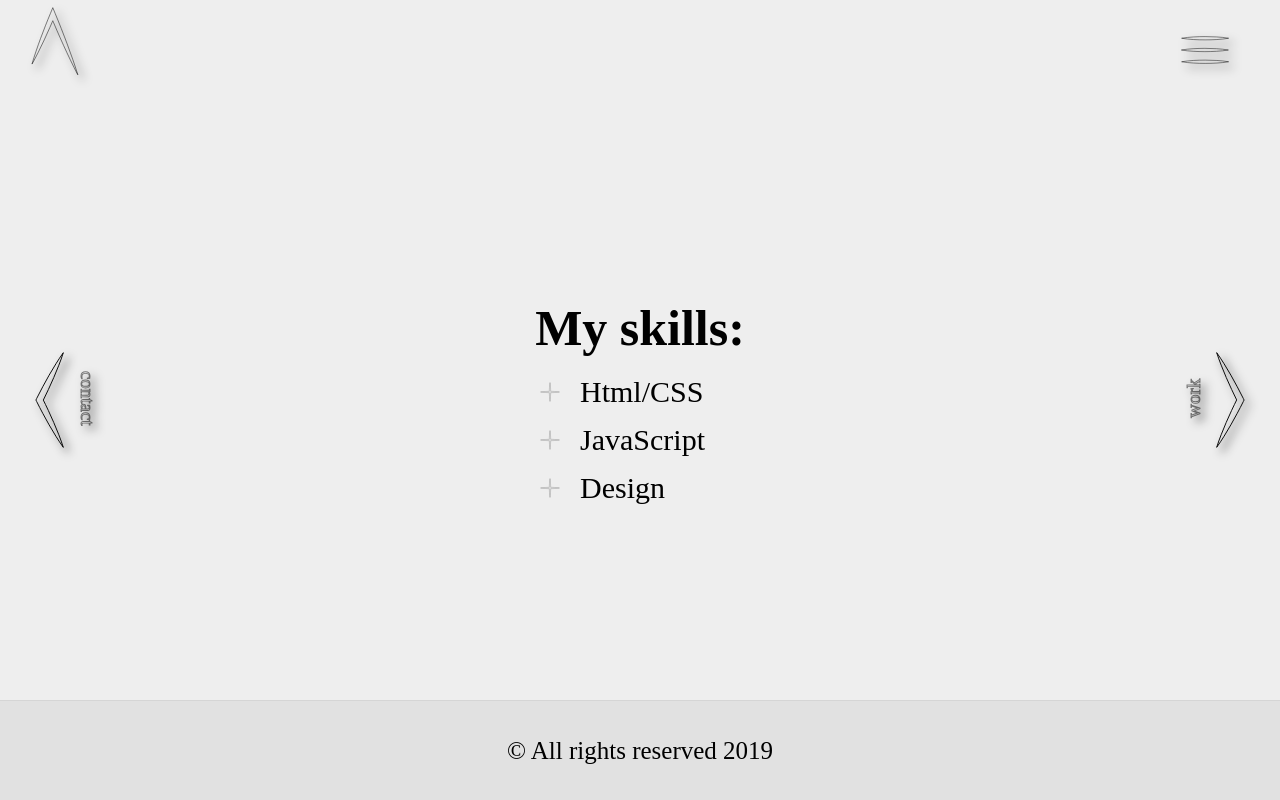
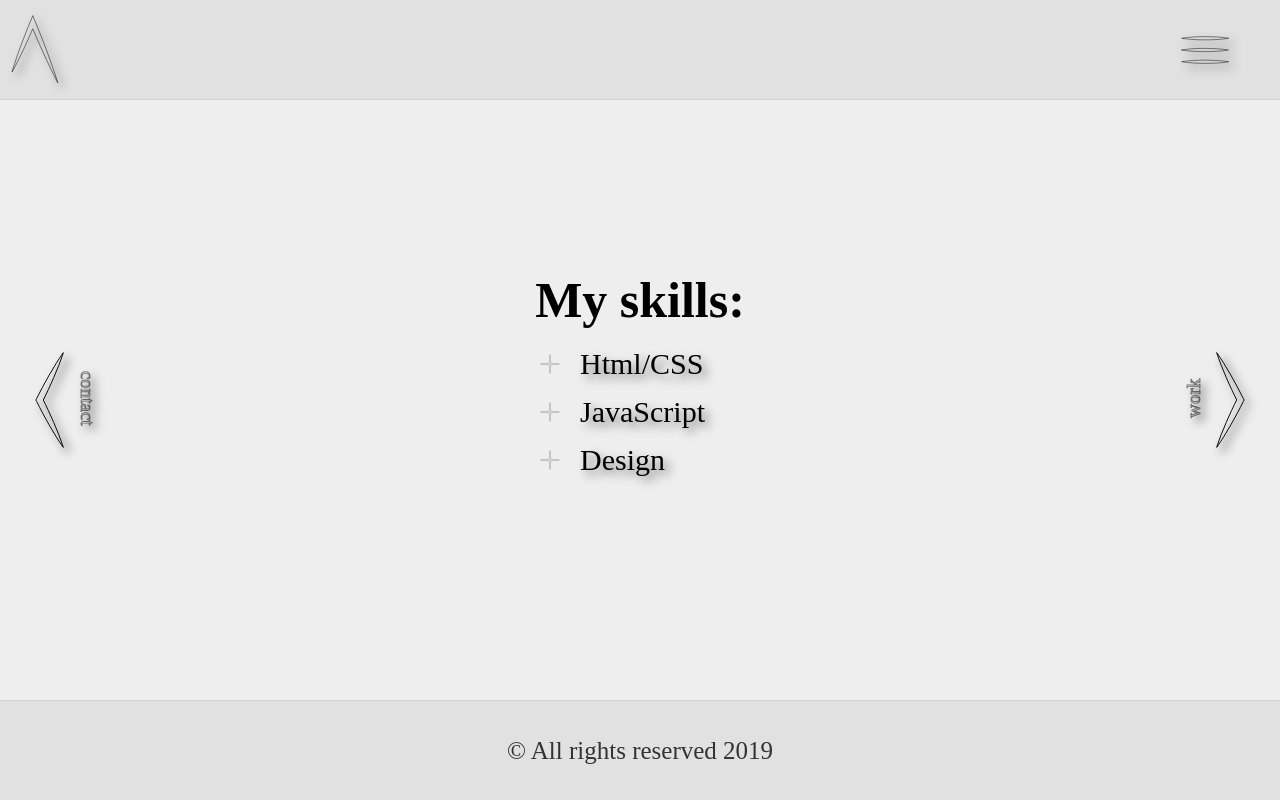
Before and after one commit to AlexanderPershin/portfolio, a React (Create React App) app: page /#/skills in a window 1280 px wide. Built offline with nearby package versions, Linux system fonts and the light colour scheme; a web font is replaced by a local one.

Commit message:
skills section finished

```diff
--- a/src/components/AccordeonItem.js
+++ b/src/components/AccordeonItem.js
@@ -12,8 +12,12 @@ const AccordionItem = ({ label, body, opened, selectItem }) => {
     'item--active': opened
   });
 
+  const itemClassNames = classNames('accordeon__item', {
+    '-activeItem': opened
+  });
+
   return (
-    <div className='accordeon__item'>
+    <div className={itemClassNames}>
       <span className={nameClassNames} onClick={() => selectItem(label)}>
         {opened ? <Minus /> : <Plus />}
         {label}
--- a/src/scss/components/_accordeon.scss
+++ b/src/scss/components/_accordeon.scss
@@ -1,12 +1,16 @@
 .accordeon {
+  justify-self: stretch;
+  padding: 0 3rem;
   &__item {
     display: grid;
     grid-template-columns: 1fr 20rem 1fr;
     grid-template-rows: min-content 1fr;
+    justify-content: center;
 
     .item__name {
       grid-column: 2 / 3;
       grid-row: 1 / 2;
+      text-shadow: 0.5rem 0.5rem 1rem rgba(#000, 0.5);
 
       font-size: 3rem;
       cursor: pointer;
@@ -14,6 +18,10 @@
 
       &:hover {
         transform: scaleY(1.1);
+        .plusIcon,
+        .minusIcon {
+          transform: rotate(360deg);
+        }
         .plusIcon > path,
         .minusIcon > path {
           fill: darkgrey;
@@ -32,17 +40,32 @@
         width: 2rem;
         height: 2rem;
         margin-right: 2rem;
+        transition: all 0.2s;
       }
     }
     .item__desc {
       grid-column: 1 / -1;
       grid-row: 2 / 3;
-      transition: all 0.3s;
+      transition: all 0.2s;
       font-size: 2.5rem;
+      padding: 3rem;
+      background-color: darken($colorPrimary, 3%);
+      border-radius: 0 0 7px 7px;
+      display: flex;
+      justify-content: center;
+      align-items: center;
     }
   }
+  .-activeItem {
+    background-color: darken($colorPrimary, 10%);
+    border-radius: 7px;
+    overflow: hidden;
+    box-shadow: 0 1rem 1rem rgba(#000, 0.5);
+    position: relative;
+    z-index: 100;
+  }
   .item--active {
-    text-decoration: underline;
+    text-shadow: none;
     .minusIcon > path {
       fill: #000;
     }
--- a/src/scss/components/_footer.scss
+++ b/src/scss/components/_footer.scss
@@ -1,4 +1,6 @@
 .footer {
+  position: relative;
+  z-index: 50;
   grid-column: 1 / -1;
   justify-self: stretch;
   align-self: stretch;
@@ -10,4 +12,5 @@
   background-color: darken($colorPrimary, 5%);
 
   font-size: 2.5rem;
+  color: lighten(#000, 20%);
 }
--- a/src/scss/components/_header.scss
+++ b/src/scss/components/_header.scss
@@ -1,8 +1,14 @@
 .header {
+  margin: 0;
   grid-column: 1 / -1;
   justify-self: stretch;
+  align-self: stretch;
 
   font-size: 3.5rem;
+  background-color: darken($colorPrimary, 5%);
+  color: lighten(#000, 20%);
+  border-bottom: 1px solid darken($colorPrimary, 10%);
+
   display: grid;
   grid-template-columns: min-content 1fr;
   align-content: center;
@@ -52,7 +58,7 @@
     list-style: none;
 
     transition: all $menuTimeout;
-    background: $colorPrimary;
+    background: darken($colorPrimary, 5%);
     clip-path: polygon(100% 0%, 100% 100%, 10% 100%, 0% 50%, 10% 0%);
 
     .-active {
@@ -66,9 +72,11 @@
   }
 
   &__logo {
-    padding: 2rem;
     text-decoration: none;
     margin-right: auto;
+    display: flex;
+    justify-content: center;
+    align-items: center;
   }
 
   &__link {
--- a/src/scss/components/_skills.scss
+++ b/src/scss/components/_skills.scss
@@ -1,16 +1,19 @@
 .skills {
+  height: 100%;
+
   grid-column: 2 / 3;
   justify-self: stretch;
+  align-self: center;
 
-  display: flex;
-  flex-direction: column;
+  display: grid;
+  grid-template-columns: 1fr;
+  grid-template-rows: 2fr 3fr;
 
-  justify-content: flex-start;
-  align-items: center;
-
-  // transition: all 1s;
+  justify-items: center;
 
   & > h1 {
+    align-self: end;
+
     display: flex;
     justify-content: center;
     align-items: center;
```
